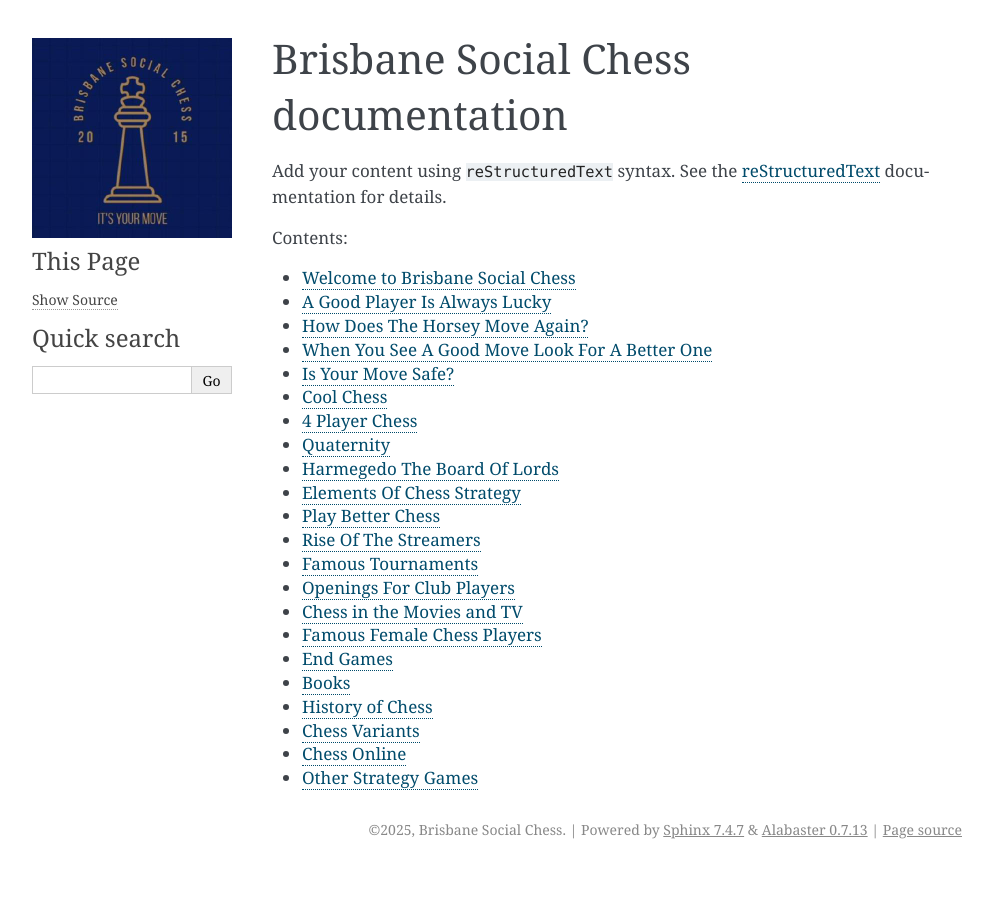
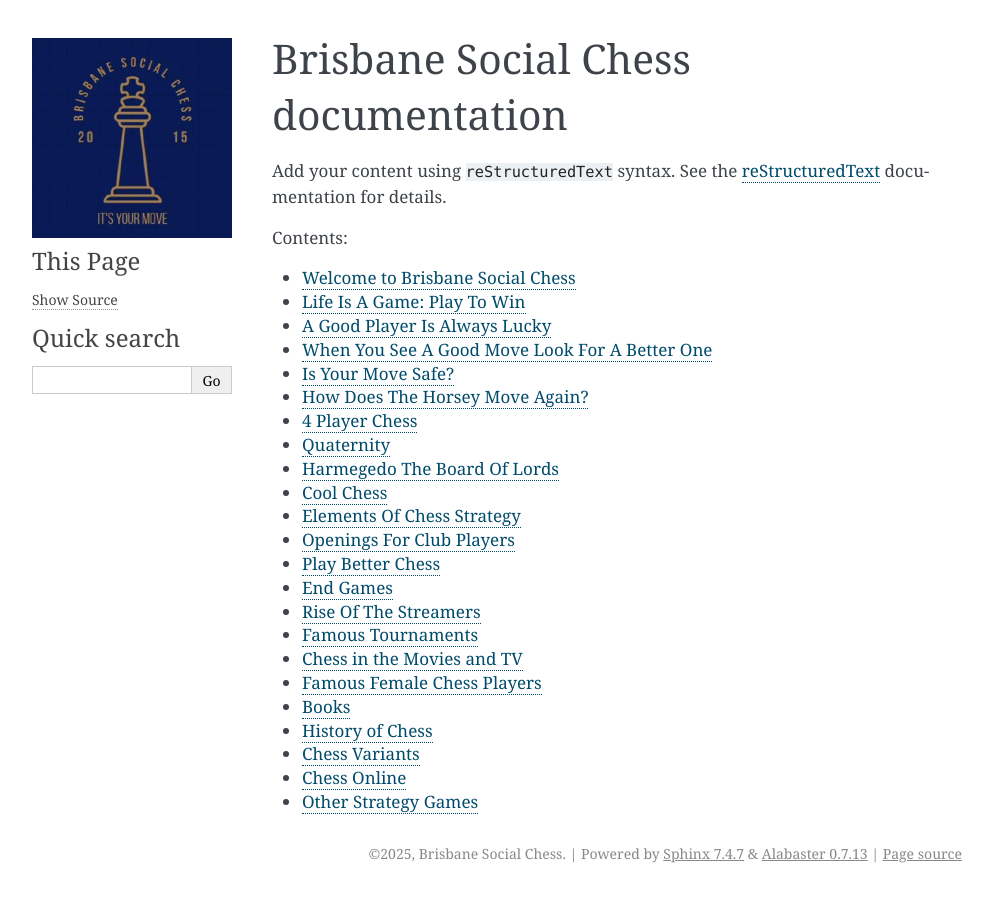
Before and after one commit to ugifractal/brisbanesocialchess.github.io, a Sphinx documentation site: the page built from doc/source/index.rst, in a window 1280 px wide. Shown: the whole page, without its empty margins (148-1140 px from the left). Built offline with Sphinx 7.4.7, drawn with Linux system fonts in a browser that asks for light colours.

```diff
--- a/doc/source/index.rst
+++ b/doc/source/index.rst
@@ -16,22 +16,23 @@ documentation for details.
    :caption: Contents:
 
    about
+   life-is-a-game-play-to-win
    a-good-player-is-always-lucky
-   how-does-the-horsey-move-again
    when-you-see-a-good-move-look-for-a-better-one
    is-your-move-safe
-   cool-chess
+   how-does-the-horsey-move-again
    four-player-chess
    quaternity
    harmegedo-the-board-of-lords
+   cool-chess
    elements-of-chess-strategy
+   openings-for-club-players
    play-better-chess
+   end-games
    rise-of-the-streamers
    famous-tournaments
-   openings-for-club-players
    chess-in-movies-and-tv
    famous-female-chess-players
-   end-games
    books
    history-of-chess
    chess-variants
--- /dev/null
+++ b/doc/source/life-is-a-game-play-to-win.rst
@@ -0,0 +1,2 @@
+Life Is A Game: Play To Win
+==========================
```
Also changed, not shown: README.md (+15 -0 lines), 1 other file.
